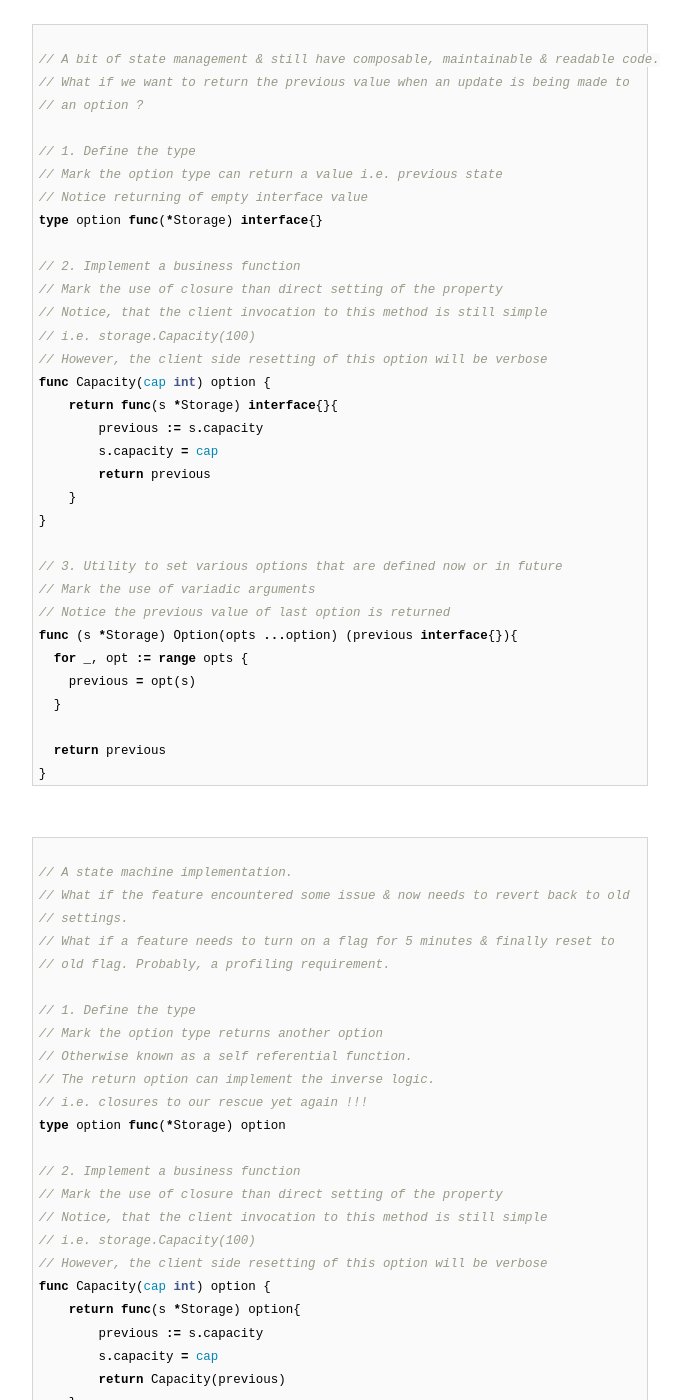
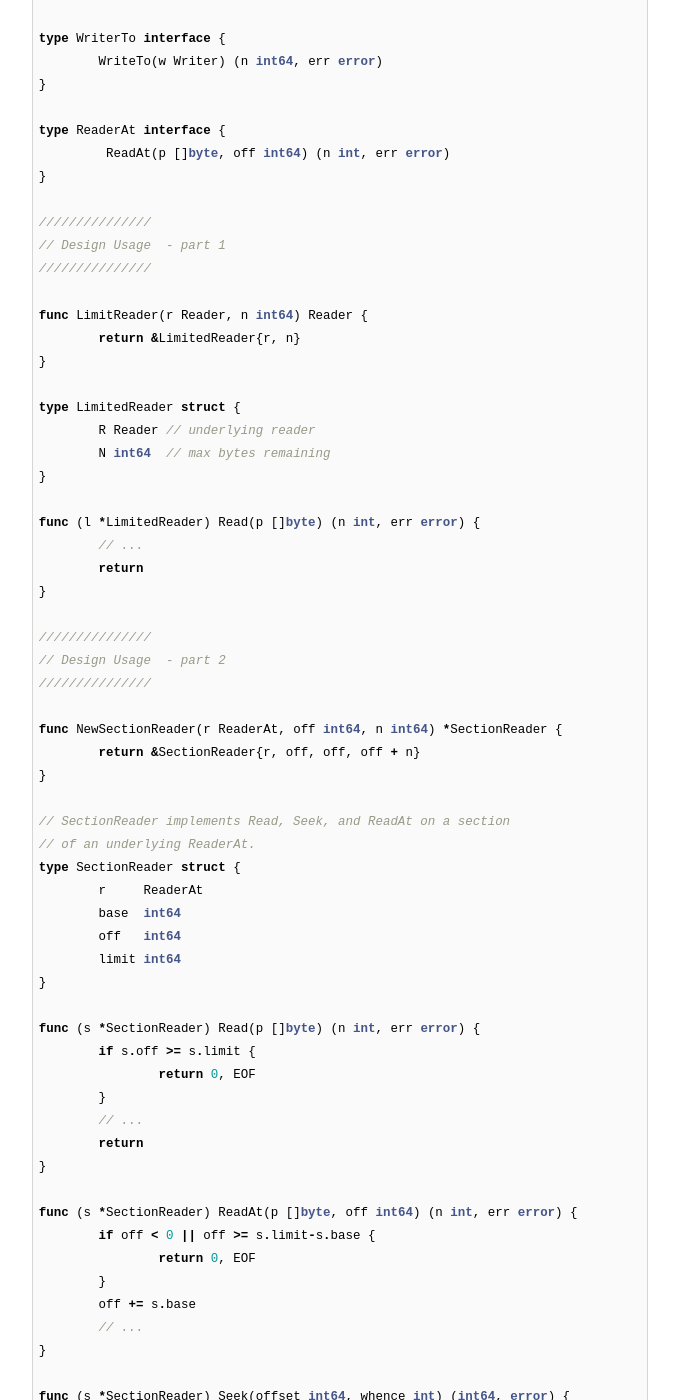
Before and after one commit to AmitKumarDas/amitkumardas.github.io, a Jekyll site: the page built from _posts/2016-07-14-my-golang-refresher.md, in a window 1280 px wide and 1400 px high, scrolled down 2527 px. Shown: the whole window, without its empty margins (300-983 px from the left). Built offline with Jekyll 4.4.1, drawn with Linux system fonts in a browser that asks for light colours; some of the changed text lies outside the part shown.

Commit message:
Update 2016-07-14-my-golang-refresher.md

````diff
--- a/_posts/2016-07-14-my-golang-refresher.md
+++ b/_posts/2016-07-14-my-golang-refresher.md
@@ -73,6 +73,128 @@
 
 <br />
 
+- **Complex requirements yet simple implementation**
+
+```go
+
+// refer - io/io.go
+
+// If your requirements is going to be dangerously complex !
+// Yet you do not want your implementation to spiral out of control !
+
+///////////////
+// Design Step 1 - Group various interfaces to produce a new interface type.
+///////////////
+
+type Writer interface {
+        Write(p []byte) (n int, err error)
+}
+Writer is the interface that wraps the basic Write method.
+
+type Reader interface {
+        Read(p []byte) (n int, err error)
+}
+Reader is the interface that wraps the basic Read method.
+
+type Seeker interface {
+        Seek(offset int64, whence int) (int64, error)
+}
+Seeker is the interface that wraps the basic Seek method.
+
+type Closer interface {
+        Close() error
+}
+Closer is the interface that wraps the basic Close method.
+
+type ReadWriter interface {
+        Reader
+        Writer
+}
+ReadWriter is the interface that groups the basic Read and Write methods.
+
+type ReadWriteSeeker interface {
+        Reader
+        Writer
+        Seeker
+}
+ReadWriteSeeker is the interface that groups the basic Read, Write and Seek methods.
+
+///////////////
+// Design Step 2 - Create interface that use existing interfaces to achieve its desired objective.
+///////////////
+
+type ReaderFrom interface {
+        ReadFrom(r Reader) (n int64, err error)
+}
+ReaderFrom is the interface that wraps the ReadFrom method.
+ReadFrom reads data from r until EOF or error.
+
+type WriterTo interface {
+        WriteTo(w Writer) (n int64, err error)
+}
+
+type ReaderAt interface {
+         ReadAt(p []byte, off int64) (n int, err error)
+}
+
+///////////////
+// Design Usage  - part 1
+///////////////
+
+func LimitReader(r Reader, n int64) Reader {
+        return &LimitedReader{r, n}
+}
+
+type LimitedReader struct {
+        R Reader // underlying reader
+        N int64  // max bytes remaining
+}
+
+func (l *LimitedReader) Read(p []byte) (n int, err error) {
+        // ...
+        return
+}
+
+///////////////
+// Design Usage  - part 2
+///////////////
+
+func NewSectionReader(r ReaderAt, off int64, n int64) *SectionReader {
+        return &SectionReader{r, off, off, off + n}
+}
+
+// SectionReader implements Read, Seek, and ReadAt on a section
+// of an underlying ReaderAt.
+type SectionReader struct {
+        r     ReaderAt
+        base  int64
+        off   int64
+        limit int64
+}
+
+func (s *SectionReader) Read(p []byte) (n int, err error) {
+        if s.off >= s.limit {
+                return 0, EOF
+        }
+        // ...
+        return
+}
+
+func (s *SectionReader) ReadAt(p []byte, off int64) (n int, err error) {
+        if off < 0 || off >= s.limit-s.base {
+                return 0, EOF
+        }
+        off += s.base
+        // ...
+}
+
+func (s *SectionReader) Seek(offset int64, whence int) (int64, error) {
+        // ...
+}
+```
+
+<br />
+
 - **Types & Command pattern -- refer - conform library**
 
 ```go
@@ -137,295 +259,10 @@
 
 <br />
 
-```go
-
-// A bit of state management & still have composable, maintainable & readable code.
-// What if we want to return the previous value when an update is being made to
-// an option ?
-
-// 1. Define the type
-// Mark the option type can return a value i.e. previous state
-// Notice returning of empty interface value
-type option func(*Storage) interface{}
-
-// 2. Implement a business function
-// Mark the use of closure than direct setting of the property
-// Notice, that the client invocation to this method is still simple
-// i.e. storage.Capacity(100)
-// However, the client side resetting of this option will be verbose
-func Capacity(cap int) option {
-    return func(s *Storage) interface{}{
-        previous := s.capacity
-        s.capacity = cap
-        return previous
-    }
-}
-
-// 3. Utility to set various options that are defined now or in future
-// Mark the use of variadic arguments
-// Notice the previous value of last option is returned
-func (s *Storage) Option(opts ...option) (previous interface{}){
-  for _, opt := range opts {
-    previous = opt(s)
-  }
-
-  return previous
-}
-```
-
-<br />
-
-```go
-
-// A state machine implementation.
-// What if the feature encountered some issue & now needs to revert back to old
-// settings.
-// What if a feature needs to turn on a flag for 5 minutes & finally reset to
-// old flag. Probably, a profiling requirement.
-
-// 1. Define the type
-// Mark the option type returns another option
-// Otherwise known as a self referential function.
-// The return option can implement the inverse logic.
-// i.e. closures to our rescue yet again !!!
-type option func(*Storage) option
-
-// 2. Implement a business function
-// Mark the use of closure than direct setting of the property
-// Notice, that the client invocation to this method is still simple
-// i.e. storage.Capacity(100)
-// However, the client side resetting of this option will be verbose
-func Capacity(cap int) option {
-    return func(s *Storage) option{
-        previous := s.capacity
-        s.capacity = cap
-        return Capacity(previous)
-    }
-}
-
-// 3. Utility to set various options that are defined now or in future
-// Mark the use of variadic arguments
-// Notice the previous value of last option is returned
-func (s *Storage) Option(opts ...option) (previous option){
-  for _, opt := range opts {
-    previous = opt(s)
-  }
-
-  return previous
-}
-```
-
-<br />
-
 - **References**
   - [Functional Options](https://www.reddit.com/r/golang/comments/2jf63r/dotgo_functional_options_for_friendly_apis/)
   - [Self Referential Function](https://commandcenter.blogspot.in/2014/01/self-referential-functions-and-design.html?m=1)
   - [Config struct vs. Functional options](http://dave.cheney.net/2014/10/17/functional-options-for-friendly-apis)
-
-<br />
-
-- **Simply structs**
-
-```go
-
-package middleware
-
-// VersionMiddleware is a middleware that
-// validates the client and server versions.
-type VersionMiddleware struct {
-	serverVersion  string
-	defaultVersion string
-	minVersion     string
-}
-
-// NewVersionMiddleware creates a new VersionMiddleware
-// with the default versions.
-func NewVersionMiddleware(s, d, m string) VersionMiddleware {
-	return VersionMiddleware{
-		serverVersion:  s,
-		defaultVersion: d,
-		minVersion:     m,
-	}
-}
-
-//-------------------------------------------------------------------------
-// in some other file
-//-------------------------------------------------------------------------
-middleware.NewVersionMiddleware("0.1omega2", api.DefaultVersion, api.MinVersion)
-```
-
-<br />
-
-- **Structs everywhere**
-
-```go
-
-// Config provides the configuration for the API server
-type Config struct {
-	Logging     bool
-	Version     string
-	SocketGroup string
-	TLSConfig   *tls.Config
-}
-
-// HTTPServer contains an instance of http server and the listener.
-// The instance srv *http.Server, contains configuration to
-//     - create a http server and a mux router with all api end points.
-// l   net.Listener, is a TCP or Socket listener that dispatches incoming request to the router.
-type HTTPServer struct {
-	srv *http.Server
-	l   net.Listener
-}
-
-// Server contains instance details for the server
-type Server struct {
-	cfg           *Config
-	servers       []*HTTPServer
-	routers       []router.Router
-	routerSwapper *routerSwapper
-	middlewares   []middleware.Middleware
-}
-```
-
-<br />
-
-- **Nouns as Structs' properties and Verbs as Interfaces' methods - I**
-
-```go
-
-// a simple built-in interface
-type error interface {
-    Error() string
-}
-
-// A library writer is free to implement this interface with a richer model
-// under the covers, making it possible not only to see the error
-// but also to provide some context.
-// PathError records an error and the operation and
-// file path that caused it.
-type PathError struct {
-    Op string    // "open", "unlink", etc.
-    Path string  // The associated file.
-    Err error    // Returned by the system call.
-}
-
-func (e *PathError) Error() string {
-    return e.Op + " " + e.Path + ": " + e.Err.Error()
-}
-```
-
-<br />
-
-- **Nouns as Structs' properties and Verbs as Interfaces' methods - II**
-
-```go
-
-// refer - http://www.lshift.net/blog/2013/10/25/going-monad-with-parser-combinators/
-
-// Verbs i.e. behavior encapsulated in interface
-type Parser interface {
-    // Parse consumes some input and returns ParseTrees. If the
-    // receiver failed to parse anything, Parse returns an empty
-    // slice. A slice containing a single element represents an
-    // unambiguous parse. Multiple results mean multiple parse
-    // trees for the given consumed input.
-    Parse(s string) ParseTrees
-}
-
-// Struct i.e. the Noun -- consists of the properties
-type ParseTree struct{
-    Value interface{}
-    Remaining string
-}
-
-// Collection of Structs i.e Nouns
-type ParseTrees []ParseTree
-
-// type declaration for a specific implementation of ParseTree
-// This will do nothing
-type Zero struct {}
-
-// type declaration for a specific implementation of ParseTree
-// This will do some work
-type Item struct {}
-
-// Actual implementation - polymorphism
-func (p Zero) Parse(s string) (ParseTrees) {
-    return ParseTrees{}
-}
-
-// Actual implementation - polymorphism
-func (p Item) Parse(s string) (results ParseTrees) {
-    if len(s) == 0 {
-        results = ParseTrees{}
-    } else {
-        reader := strings.NewReader(s)
-        // ReadRune replaces an invalid rune with U+FFFD!
-        // Err is _never_ set!
-        first, size, _ := reader.ReadRune()
-        if first == 'uFFFD' {
-            results = ParseTrees{}
-        } else {
-            rest := s[size:]
-            results = ParseTrees{ParseTree{first, rest}}
-        }
-    }
-    return
-}
-```
-
-<br />
-
-- **Building logic... oops way !!!**
-
-```go
-
-// Config provides the configuration for the API server
-type Config struct {
-	Logging     bool
-	Version     string
-	SocketGroup string
-	TLSConfig   *tls.Config
-}
-
-// Server contains instance details for the server
-type Server struct {
-	cfg           *Config
-	servers       []*HTTPServer
-	routers       []router.Router
-	routerSwapper *routerSwapper
-	middlewares   []middleware.Middleware
-}
-
-// New returns a new instance of the server based on the specified configuration.
-// It allocates resources which will be needed for ServeAPI(ports, unix-sockets).
-func New(cfg *Config) *Server {
-	return &Server{
-		cfg: cfg,
-	}
-}
-
-// UseMiddleware appends a new middleware to the request chain.
-// This needs to be called before the API routes are configured.
-func (s *Server) UseMiddleware(m middleware.Middleware) {
-	s.middlewares = append(s.middlewares, m)
-}
-
-//-----------------------------------------------------------------
-// some other file e.g. test file
-//-----------------------------------------------------------------
-
-cfg := &Config{
-	Version: "0.1omega2",
-}
-srv := &Server{
-	cfg: cfg,
-}
-
-// An instance calling the instance method & then
-// package.ExposedMethod() invocation
-srv.UseMiddleware(middleware.NewVersionMiddleware("0.1omega2", api.DefaultVersion, api.MinVersion))
-```
 
 <br />
 
````
